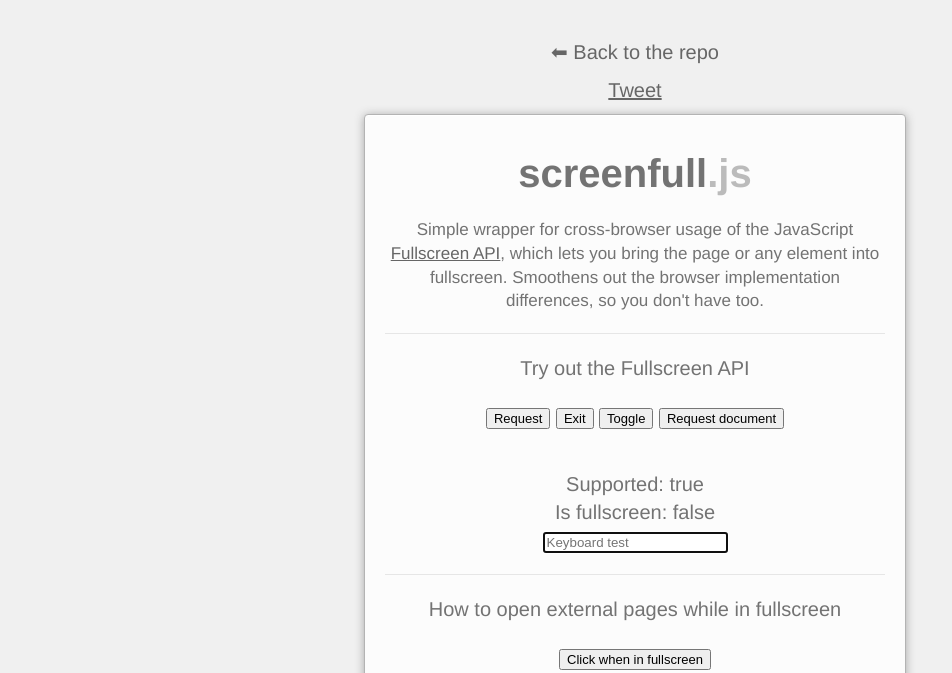
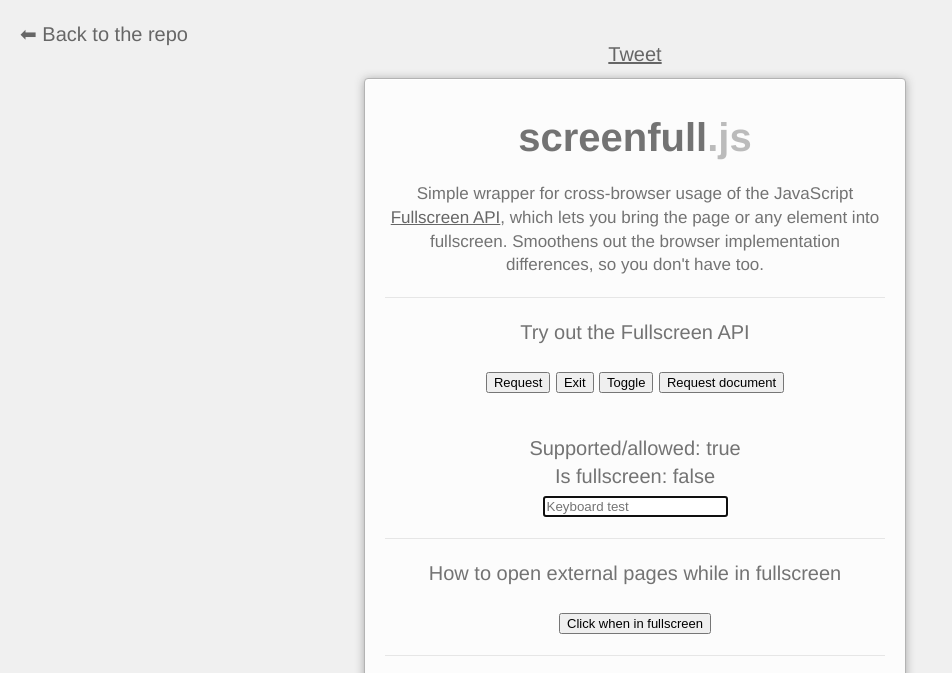
Before and after one commit to sindresorhus/screenfull, a plain HTML site: page index.html in a window 1280 px wide. Shown: the top 673 px of the page, without its empty margins (0-952 px from the left). Drawn offline with nearby package versions, Linux system fonts and the light colour scheme.

Commit message:
Add .enabled property and use getters/setters

```diff
--- a/index.html
+++ b/index.html
@@ -65,7 +65,9 @@
 		text-align: center;
 		text-decoration: none;
 		display: block;
-		margin-bottom: 10px;
+		position: absolute;
+		top: 20px;
+		left: 20px;
 	}
 
 	#social {
@@ -106,7 +108,7 @@
 	</style>
 </head>
 <body>
-	<a id="repo-link" class="container" href="https://github.com/sindresorhus/screenfull.js/">⬅ Back to the repo</a>
+	<a id="repo-link" href="https://github.com/sindresorhus/screenfull.js/">⬅ Back to the repo</a>
 	<div id="social" class="container">
 		<a href="https://twitter.com/share" class="twitter-share-button" data-count="none" data-text="screenfull.js - Simple wrapper for cross-browser usage of the Fullscreen API" data-via="sindresorhus">Tweet</a>
 		<div class="g-plusone" data-size="medium" data-annotation="none" data-href="https://github.com/sindresorhus/screenfull.js/"></div>
@@ -166,9 +168,9 @@
 	<script>
 	$(function() {
 
-		$('#supported').text( 'Supported: ' + !!screenfull );
+		$('#supported').text( 'Supported/allowed: ' + !!screenfull.enabled );
 
-		if ( !screenfull ) {
+		if ( !screenfull.enabled ) {
 			return false;
 		}
 
--- a/src/screenfull.js
+++ b/src/screenfull.js
@@ -62,9 +62,6 @@
 		})(),
 
 		screenfull = {
-			isFullscreen: !!document[ fn.fullscreenElement ],
-			element: document[ fn.fullscreenElement ],
-
 			request: function( elem ) {
 				var request = fn.requestFullscreen;
 
@@ -98,13 +95,30 @@
 		};
 
 	if ( !fn ) {
-		window.screenfull = null;
-		return;
+		return window.screenfull = false;
 	}
 
+	Object.defineProperties(screenfull, {
+		isFullscreen: {
+			get: function() {
+				return !!document[ fn.fullscreenElement ];
+			}
+		},
+		element: {
+			enumerable: true,
+			get: function() {
+				return document[ fn.fullscreenElement ];
+			}
+		},
+		enabled: {
+			enumerable: true,
+			get: function() {
+				return document[ fn.fullscreenEnabled ];
+			}
+		}
+	});
+
 	document.addEventListener( fn.fullscreenchange, function( e ) {
-		screenfull.isFullscreen = !!document[ fn.fullscreenElement ];
-		screenfull.element = document[ fn.fullscreenElement ];
 		screenfull.onchange.call( screenfull, e );
 	});
 
```
Also changed, not shown: readme.md.
